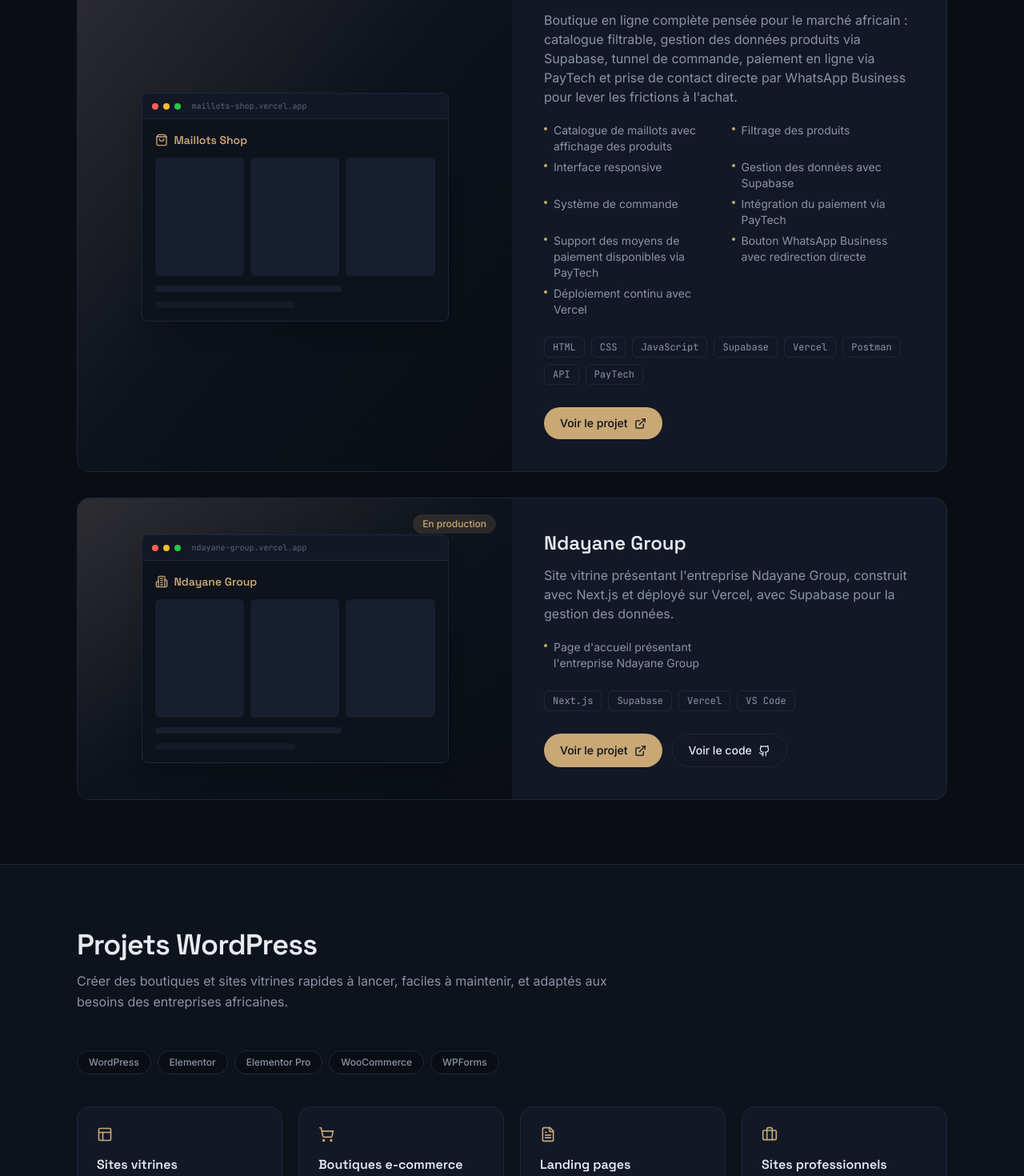
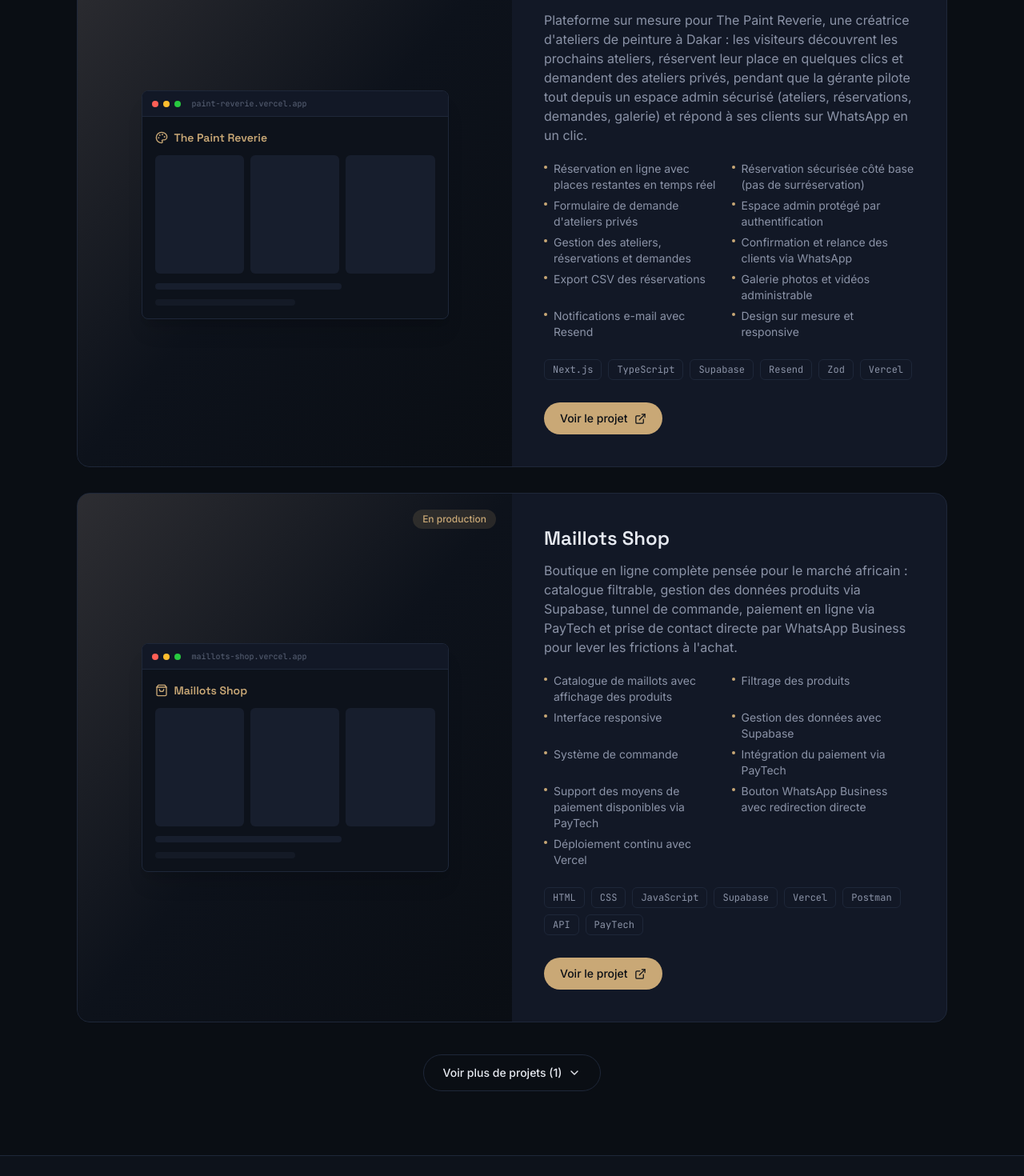
Before and after one commit to poli-jpg/poli-dev-portfolio, a Next.js app: page / in a window 1280 px wide. Shown: the part 2620-4090 px from the top of the page at 80% size. Built offline with nearby package versions, Linux system fonts and the light colour scheme.

Commit message:
Portfolio : projet The Paint Reverie + bouton Voir plus

```diff
--- a/src/data/projects.ts
+++ b/src/data/projects.ts
@@ -16,6 +16,30 @@
 // Add new projects to this array — the Projects section renders straight from here,
 // so no component changes are needed to add a new card.
 export const projects: Project[] = [
+  {
+    slug: "paint-reverie",
+    name: "The Paint Reverie",
+    description:
+      "Site de réservation en ligne pour des ateliers de peinture à Dakar, avec un espace d'administration complet.",
+    longDescription:
+      "Plateforme sur mesure pour The Paint Reverie, une créatrice d'ateliers de peinture à Dakar : les visiteurs découvrent les prochains ateliers, réservent leur place en quelques clics et demandent des ateliers privés, pendant que la gérante pilote tout depuis un espace admin sécurisé (ateliers, réservations, demandes, galerie) et répond à ses clients sur WhatsApp en un clic.",
+    stack: ["Next.js", "TypeScript", "Supabase", "Resend", "Zod", "Vercel"],
+    features: [
+      "Réservation en ligne avec places restantes en temps réel",
+      "Réservation sécurisée côté base (pas de surréservation)",
+      "Formulaire de demande d'ateliers privés",
+      "Espace admin protégé par authentification",
+      "Gestion des ateliers, réservations et demandes",
+      "Confirmation et relance des clients via WhatsApp",
+      "Export CSV des réservations",
+      "Galerie photos et vidéos administrable",
+      "Notifications e-mail avec Resend",
+      "Design sur mesure et responsive",
+    ],
+    liveUrl: "https://paint-reverie.vercel.app",
+    mockupIcon: "Palette",
+    status: "live",
+  },
   {
     slug: "maillots-shop",
     name: "Maillots Shop",
--- a/src/sections/Projects.tsx
+++ b/src/sections/Projects.tsx
@@ -1,11 +1,18 @@
-import { ExternalLink, Github, ShoppingBag, Building2, Globe, type LucideProps } from "lucide-react";
+"use client";
+
+import { useState } from "react";
+import { ExternalLink, Github, ShoppingBag, Building2, Globe, Palette, ChevronDown, ChevronUp, type LucideProps } from "lucide-react";
 import { SectionHeading } from "@/components/SectionHeading";
 import { projects } from "@/data/projects";
 
 const mockupIconMap: Record<string, React.ComponentType<LucideProps>> = {
   ShoppingBag,
   Building2,
+  Palette,
 };
+
+// Nombre de projets affichés avant le bouton « Voir plus ».
+const INITIAL_COUNT = 2;
 
 function getMockupIcon(name?: string) {
   return (name && mockupIconMap[name]) || Globe;
@@ -21,6 +28,10 @@
 }
 
 export function Projects() {
+  const [showAll, setShowAll] = useState(false);
+  const visible = showAll ? projects : projects.slice(0, INITIAL_COUNT);
+  const hiddenCount = projects.length - INITIAL_COUNT;
+
   return (
     <section id="projects" className="border-b border-paper-border bg-paper dark:border-base-border dark:bg-base">
       <div className="mx-auto max-w-6xl px-5 py-20 sm:px-8">
@@ -30,7 +41,7 @@
         />
 
         <div className="space-y-8">
-          {projects.map((project) => {
+          {visible.map((project) => {
             const MockupIcon = getMockupIcon(project.mockupIcon);
             return (
               <article
@@ -124,6 +135,26 @@
             );
           })}
         </div>
+
+        {hiddenCount > 0 ? (
+          <div className="mt-10 flex justify-center">
+            <button
+              type="button"
+              onClick={() => {
+                if (showAll) document.getElementById("projects")?.scrollIntoView({ behavior: "smooth" });
+                setShowAll(!showAll);
+              }}
+              aria-expanded={showAll}
+              className="flex items-center gap-2 rounded-full border border-paper-border px-6 py-3 text-sm font-medium text-night transition-colors hover:border-signal hover:text-signal dark:border-base-border dark:text-ink"
+            >
+              {showAll ? (
+                <>Voir moins <ChevronUp size={16} /></>
+              ) : (
+                <>Voir plus de projets ({hiddenCount}) <ChevronDown size={16} /></>
+              )}
+            </button>
+          </div>
+        ) : null}
       </div>
     </section>
   );
```
